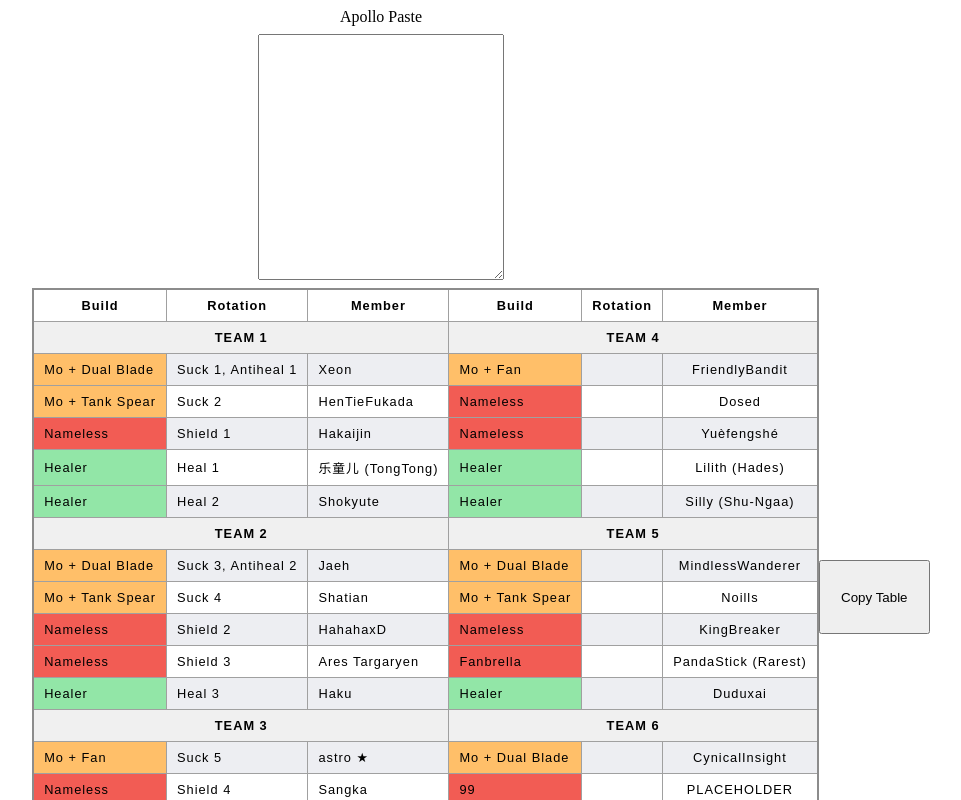
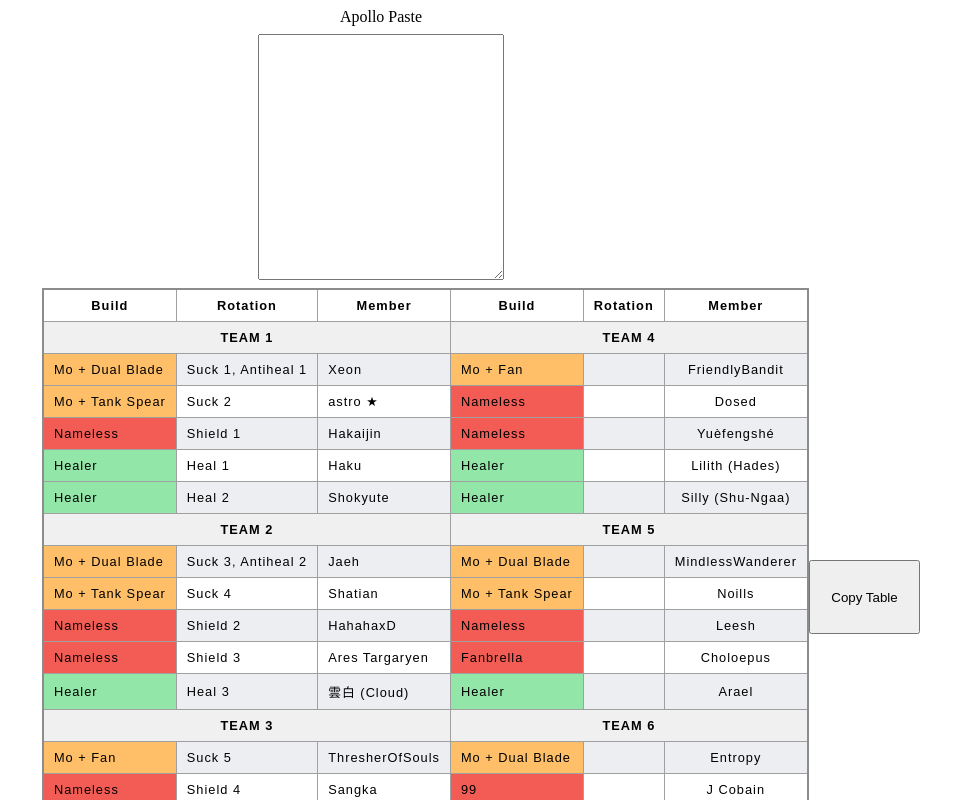
Before and after one commit to FriendlyBandit/WWM-Utils, a SvelteKit app in the folder roster_app/: page / in a window 1280 px wide. Shown: the top 800 px of the page, without its empty margins (259-1220 px from the left). Built offline with nearby package versions, Linux system fonts and the light colour scheme.

Commit message:
default roster march 19th 26

```diff
--- a/roster_app/src/routes/+page.svelte
+++ b/roster_app/src/routes/+page.svelte
@@ -1,11 +1,11 @@
 <script>
     let roster = {
-        "team 1": ["Xeon", "HenTieFukada", "Hakaijin", "乐童儿 (TongTong)", "Shokyute"],
-        "team 2": ["Jaeh", "Shatian", "HahahaxD", "Ares Targaryen", "Haku"],
-        "team 3": ["astro ★", "Sangka", "厄Jinx运", "PLACEHOLDER", "scarlet"],
+        "team 1": ["Xeon", "astro ★", "Hakaijin", "Haku", "Shokyute"],
+        "team 2": ["Jaeh", "Shatian", "HahahaxD", "Ares Targaryen", "雲白 (Cloud)"],
+        "team 3": ["ThresherOfSouls", "Sangka", "Peachtea", "厄Jinx运", "scarlet"],
         "team 4": ["FriendlyBandit", "Dosed", "Yuèfengshé", "Lilith (Hades)", "Silly (Shu-Ngaa)"],
-        "team 5": ["MindlessWanderer", "Noills", "KingBreaker", "PandaStick (Rarest)", "Duduxai"],
-        "team 6": ["CynicalInsight", "PLACEHOLDER", "YooSeo-yeon", "Entropy", "Shurisan"]
+        "team 5": ["MindlessWanderer", "Noills", "Leesh", "Choloepus", "Arael"],
+        "team 6": ["Entropy", "J Cobain", "Miso", "Kow", "Duduxai"]
     };
 
     let roles = {
```
